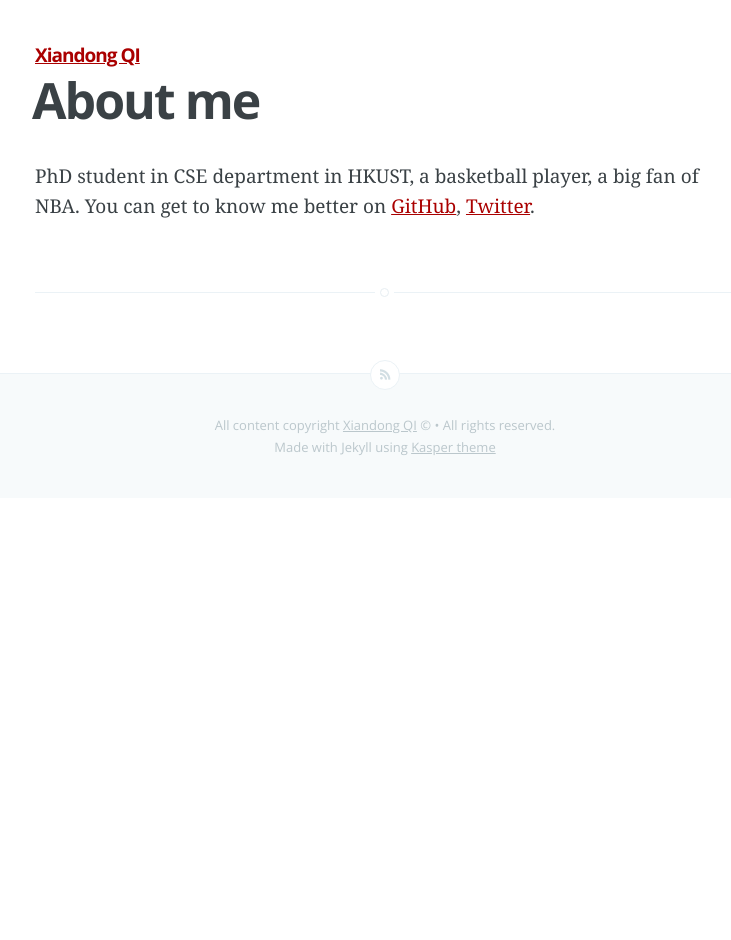
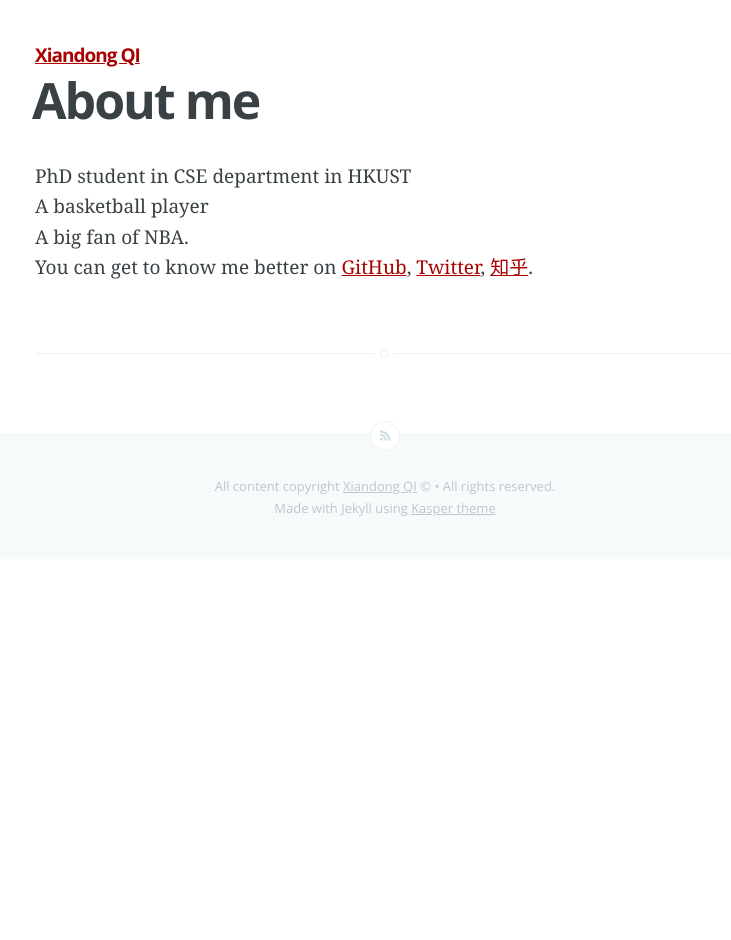
Before and after one commit to xiandong79/xiandong79.github.io, a Jekyll site: the page built from about.md, in a window 1280 px wide. Shown: the whole page, without its empty margins (255-986 px from the left). Built offline with Jekyll 4.4.1, drawn with Linux system fonts in a browser that asks for light colours.

Commit message:
Step-1.5 Try
Step-1.5 Try

```diff
--- a/about.md
+++ b/about.md
@@ -3,4 +3,7 @@ layout: page
 title: About me
 ---
 
-<p>PhD student in CSE department in HKUST, a basketball player, a big fan of NBA. You can get to know me better on <a href="https://github.com/xiandong79">GitHub</a>, <a href="https://twitter.com/xqiad">Twitter</a>.</p>
+<p>PhD student in CSE department in HKUST <br />
+A basketball player <br />
+A big fan of NBA. <br />
+You can get to know me better on <a href="https://github.com/xiandong79">GitHub</a>, <a href="https://twitter.com/xqiad">Twitter</a>, <a href="https://www.zhihu.com/people/xiandongqi">知乎</a>.</p>
```
